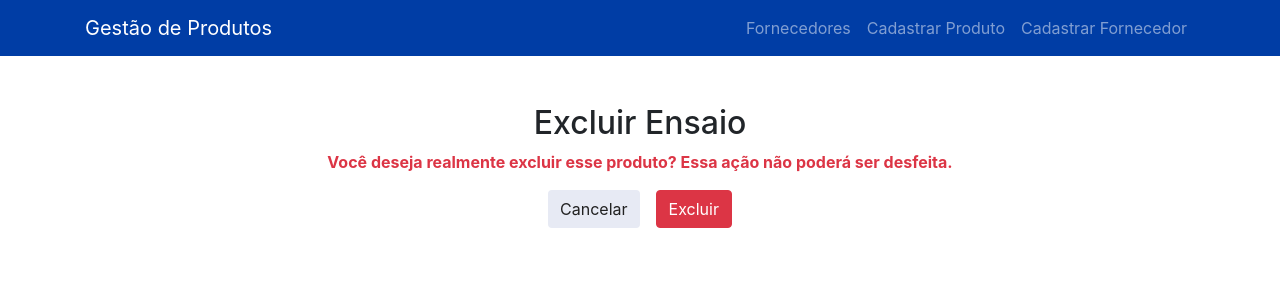
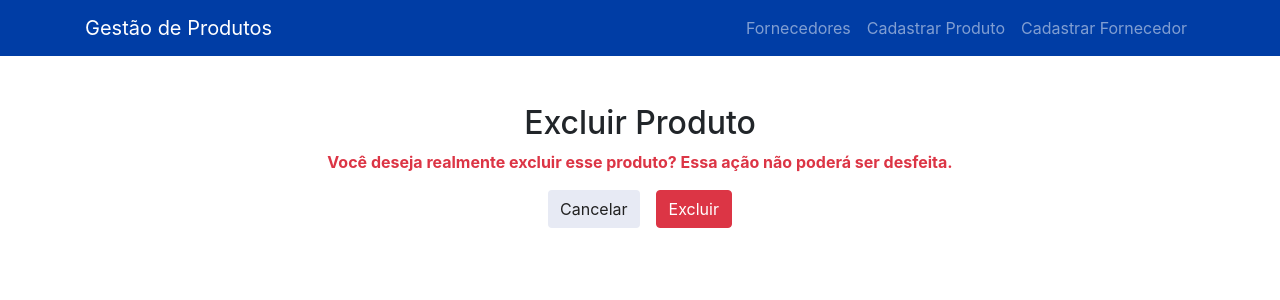
Before and after one commit to jonathanlcosta/GestaoProdutosWeb, an Angular app: page /produtos/excluirProduto/1 in a window 1280 px wide. Shown: the top 300 px of the page. Built offline with nearby package versions, Linux system fonts and the light colour scheme; no server answers.

Commit message:
Pequenas mudanças no HTML

```diff
--- a/src/app/componentes/excluir-produto/excluir-produto.component.html
+++ b/src/app/componentes/excluir-produto/excluir-produto.component.html
@@ -1,6 +1,6 @@
 <body>
     <div class="container mt-5">
-      <h2 class="text-center">Excluir Ensaio</h2>
+      <h2 class="text-center">Excluir Produto</h2>
       <p class="text-center text-danger font-weight-bold">Você deseja realmente excluir esse produto? Essa ação não poderá ser desfeita.</p>
       <div class="d-flex justify-content-center mt-3">
         <button type="button" class="btn btn-secondary mr-3 botao-cancelar" (click)="cancelar()">Cancelar</button>
```
